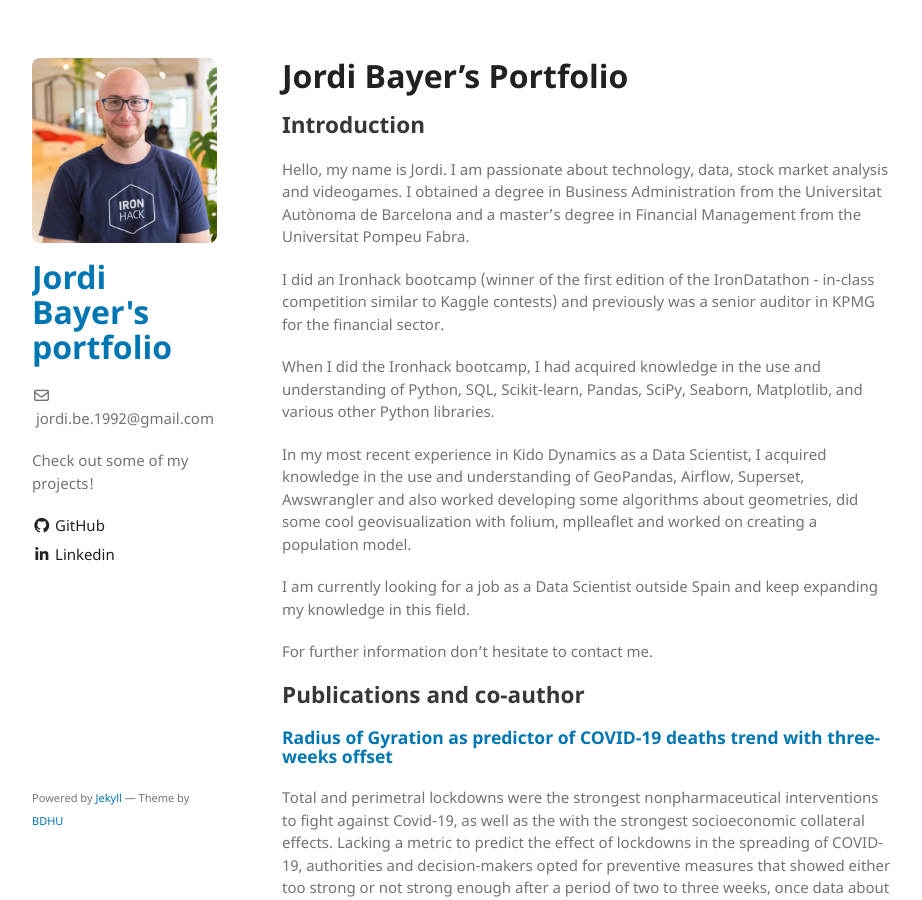
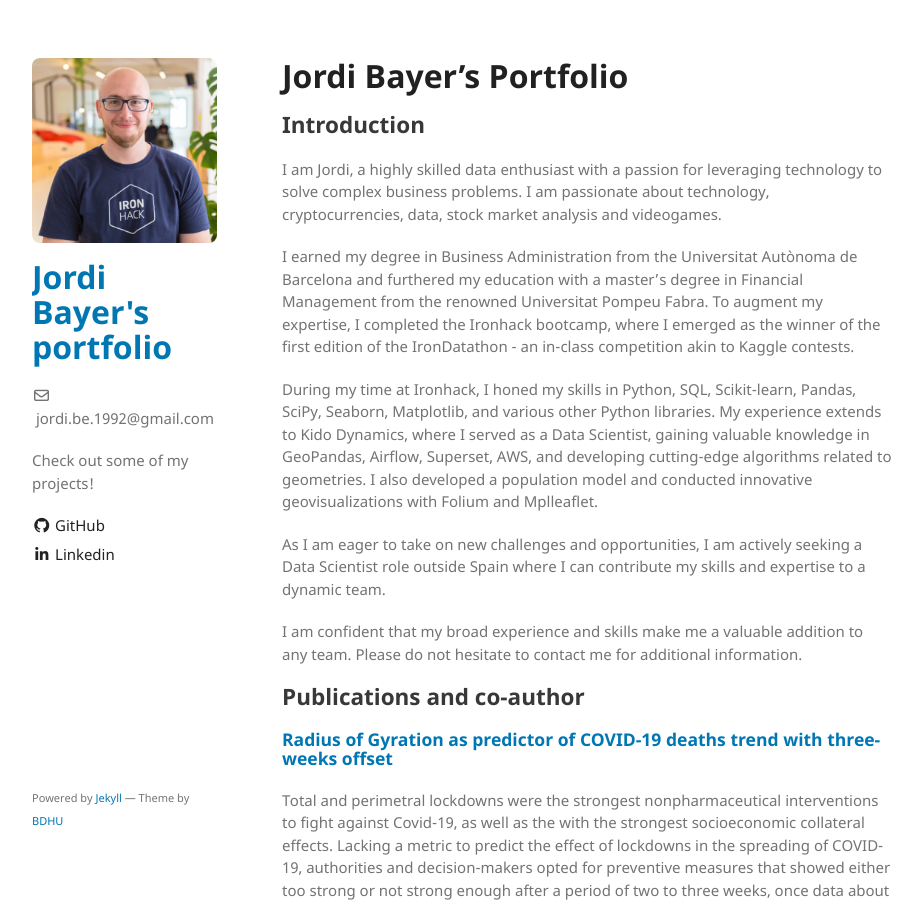
Before and after one commit to jordibayer/jordibayer.github.io, a Jekyll site: the page built from index.md, in a window 1280 px wide and 900 px high. Shown: the whole window, without its empty margins (178-1100 px from the left). Built offline with Jekyll 4.4.1, drawn with Linux system fonts in a browser that asks for light colours; our own code applies the rules of GitHub Pages for plain Markdown files.

Commit message:
Updated the resume info

```diff
--- a/index.md
+++ b/index.md
@@ -2,17 +2,16 @@
 
 ## Introduction
 
-Hello, my name is Jordi. I am passionate about technology, data, stock market analysis and videogames. I obtained a degree in Business Administration from the Universitat Autònoma de Barcelona and a master's degree in Financial Management from the Universitat Pompeu Fabra.
+I am Jordi, a highly skilled data enthusiast with a passion for leveraging technology to solve complex business problems. I am passionate about technology, cryptocurrencies, data, stock market analysis and videogames.
 
-I did an Ironhack bootcamp (winner of the first edition of the IronDatathon - in-class competition similar to Kaggle contests) and previously was a senior auditor in KPMG for the financial sector.
+I earned my degree in Business Administration from the Universitat Autònoma de Barcelona and furthered my education with a master's degree in Financial Management from the renowned Universitat Pompeu Fabra. To augment my expertise, I completed the Ironhack bootcamp, where I emerged as the winner of the first edition of the IronDatathon - an in-class competition akin to Kaggle contests.
 
-When I did the Ironhack bootcamp, I had acquired knowledge in the use and understanding of Python, SQL, Scikit-learn, Pandas, SciPy, Seaborn, Matplotlib, and various other Python libraries.
+During my time at Ironhack, I honed my skills in Python, SQL, Scikit-learn, Pandas, SciPy, Seaborn, Matplotlib, and various other Python libraries. My experience extends to Kido Dynamics, where I served as a Data Scientist, gaining valuable knowledge in GeoPandas, Airflow, Superset, AWS, and developing cutting-edge algorithms related to geometries. I also developed a population model and conducted innovative geovisualizations with Folium and Mplleaflet.
 
-In my most recent experience in Kido Dynamics as a Data Scientist, I acquired knowledge in the use and understanding of GeoPandas, Airflow, Superset, Awswrangler and also worked developing some algorithms about geometries, did some cool geovisualization with folium, mplleaflet and worked on creating a population model.
+As I am eager to take on new challenges and opportunities, I am actively seeking a Data Scientist role outside Spain where I can contribute my skills and expertise to a dynamic team.
 
-I am currently looking for a job as a Data Scientist outside Spain and keep expanding my knowledge in this field.
-
-For further information don't hesitate to contact me.
+I am confident that my broad experience and skills make me a valuable addition to any team.
+Please do not hesitate to contact me for additional information.
 
 ## Publications and co-author
 
```
